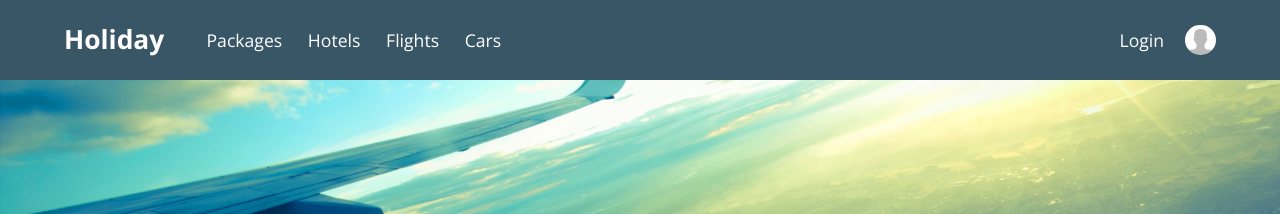
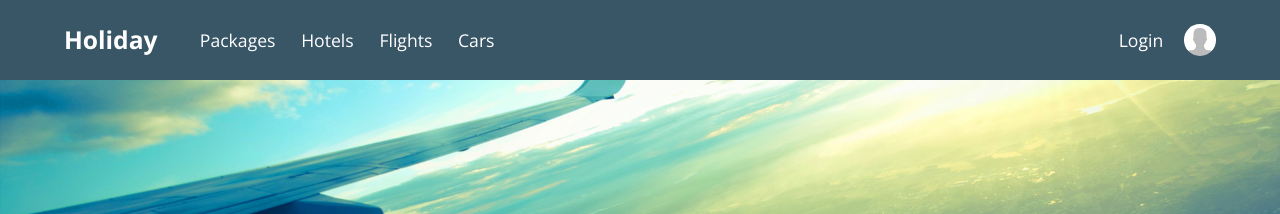
Before and after one commit to Treydor/holiday, a Jekyll site: the page built from index.html, in a window 1280 px wide. Shown: the top 214 px of the page. Built offline with Jekyll 4.4.1, drawn with Linux system fonts in a browser that asks for light colours; nearby versions of some CDN libraries.

Commit message:
Adjusts logo and user picture size

```diff
--- a/assets/stylesheets/components/_header.scss
+++ b/assets/stylesheets/components/_header.scss
@@ -17,7 +17,7 @@ header .container {
 .logo {
   color: $white;
   display: inline-block;
-  font-size: 1.5rem;
+  font-size: 1.4rem;
   font-weight: $bold;
   text-decoration: none;
 }
@@ -66,10 +66,10 @@ header .container {
   border-radius: $circle;
   display: block;
   float: right;
-  height: 1.75em;
+  height: 1.8em;
   overflow: hidden;
   text-align: center;
-  width: 1.75rem;
+  width: 1.8rem;
 }
 
 /*------ Mobile Navigation ------*/
@@ -88,7 +88,9 @@ header .container {
 .navigation--mobile { display: block; }
 
 .navigation__item--mobile {
-  margin-left: 1.6rem;
+  margin-left: .8rem;
+
+  @media #{$medium} { margin-left: 1.2rem; }
 
   &:first-of-type { margin-left: 0; }
 }
```
